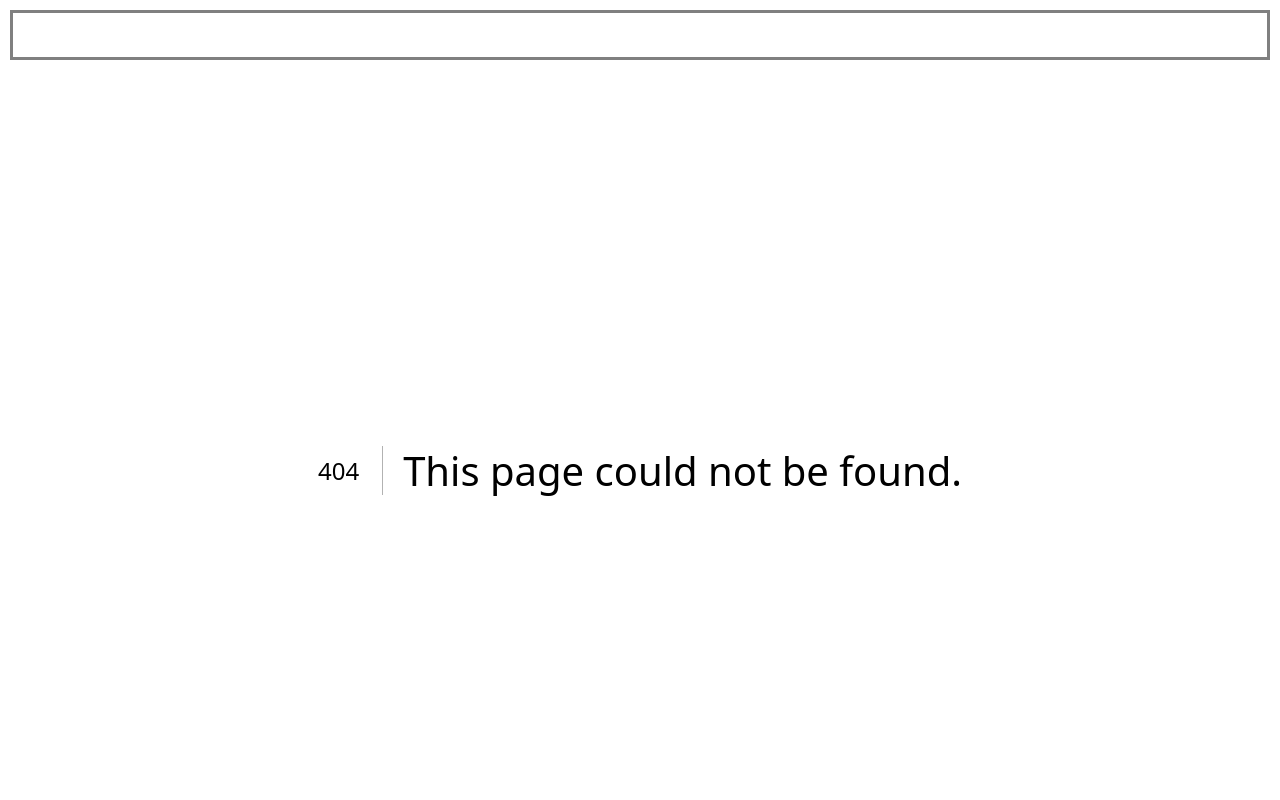
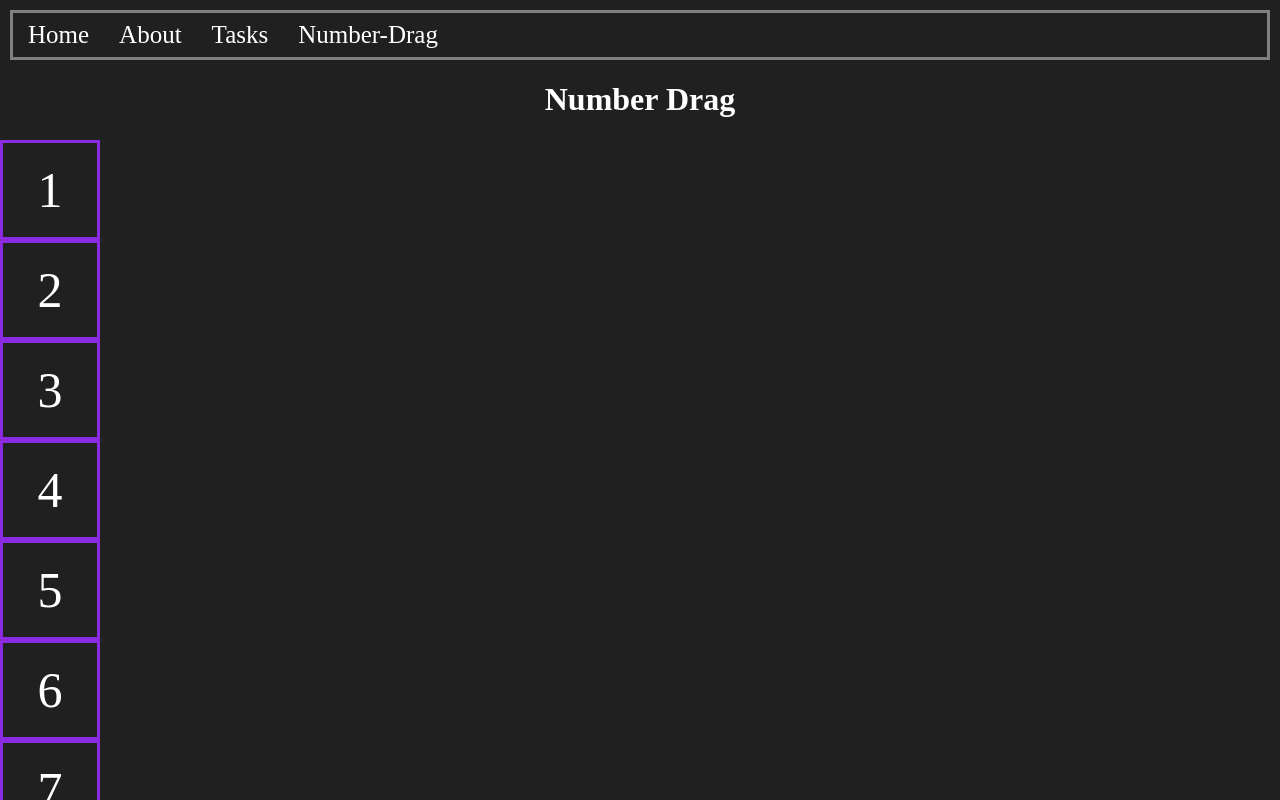
Before and after one commit to Jaysandjay/Assignment1-CPAN-144, a Next.js app: page /numberDrag in a window 1280 px wide. Before the commit this address had no page. Built offline with nearby package versions, Linux system fonts and the light colour scheme.

Commit message:
Started number Drag

```diff
--- a/app/components/Navigation.js
+++ b/app/components/Navigation.js
@@ -7,6 +7,7 @@ const Navigation = () => {
             <Link href="/">Home</Link>
             <Link href="/about">About</Link>
             <Link href="/tasks">Tasks</Link>
+            <Link href="/numberDrag">Number-Drag</Link>
         </nav>
     )
 }
--- /dev/null
+++ b/app/components/NumberBox.js
@@ -0,0 +1,9 @@
+import React from "react";
+
+export default function NumberBox({number}){
+    return(
+        <div className="numberBox">
+            {number}
+        </div>
+    )
+}
--- a/app/globals.css
+++ b/app/globals.css
@@ -83,14 +83,33 @@ button:hover{
 }
 
 .createTask{
+  font-size: 20px;
   box-sizing: border-box;
   border: solid 2px gray;
   display: flex;
   flex-direction: column;
+  align-items: center;
   padding: 15px;
   margin: 15px;
   width: 30%;
   height: 60vh;
+}
+
+.currentTasks{
+  box-sizing: border-box;
+  border: solid 2px gray;
+  height: 60vh;
+  width: 40%;
+  padding: 15px;
+  margin: 15px;
+  overflow-y: scroll;
+}
+
+.createTask input{
+  width: 80%;
+  height: 25px;
+  margin-bottom: 20px;
+  padding: 5px;
 }
 
 .delete{
@@ -103,4 +122,31 @@ button:hover{
 
 .taskLayout{
   display: flex;
+  justify-content: space-around;
 }
+
+.currentTasks h3{
+  text-align: center;
+  margin-top: 5px;
+
+}
+
+.taskList li{
+  font-size: 20px;
+  margin: 5px;
+  margin-left: 10px;
+}
+
+/* Number Drag */
+
+.numberBox{
+  box-sizing: border-box;
+  width: 100px;
+  height: 100px;
+  border: solid 3px blueviolet;
+  font-size: 50px;
+  display: flex;
+  align-items: center;
+  justify-content: center;
+
+}
--- /dev/null
+++ b/pages/numberDrag.js
@@ -0,0 +1,22 @@
+import React from "react";
+import Title from "@/app/components/Title";
+import NumberBox from "@/app/components/numberBox";
+
+export default function numberDrag(){
+
+    const numbers = []
+    for(let i = 1; i < 10; i++){
+        numbers.push(i)
+    }
+
+    return(
+        <>
+            <Title title="Number Drag"/>
+            <div>
+                {numbers.map((num) =>
+                    <NumberBox number={num}/>
+                )}
+            </div>
+        </>
+    )
+}
```
Also changed, not shown: pages/tasks.js (+13 -3 lines).
